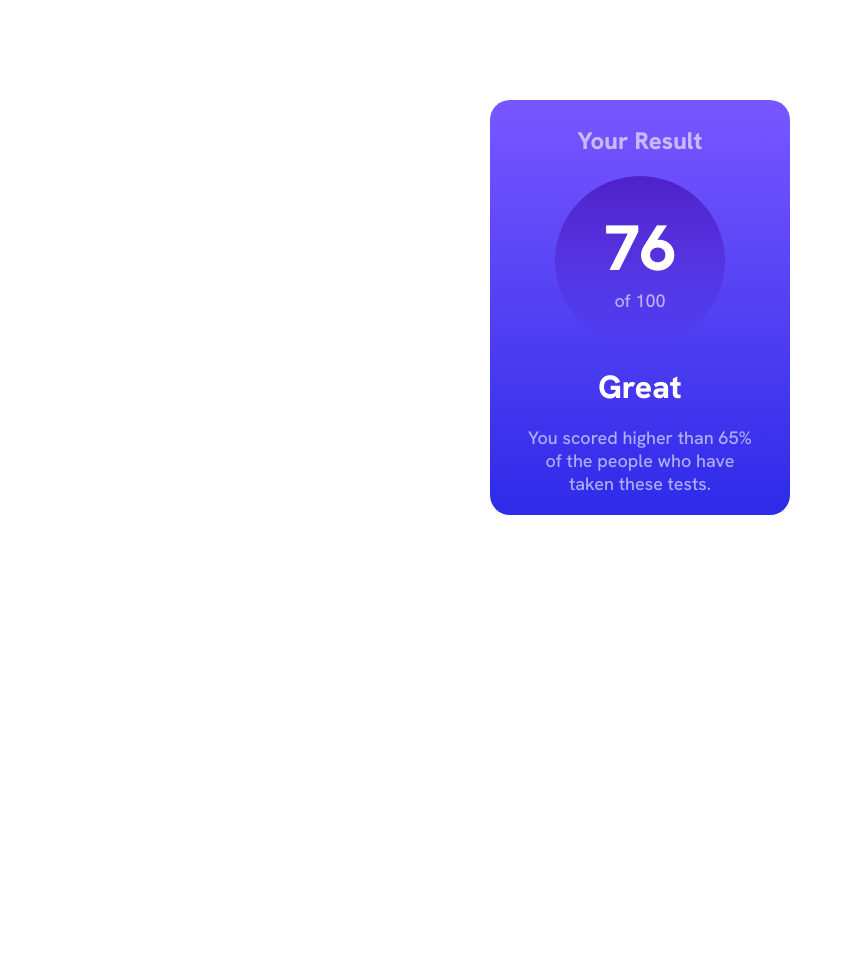
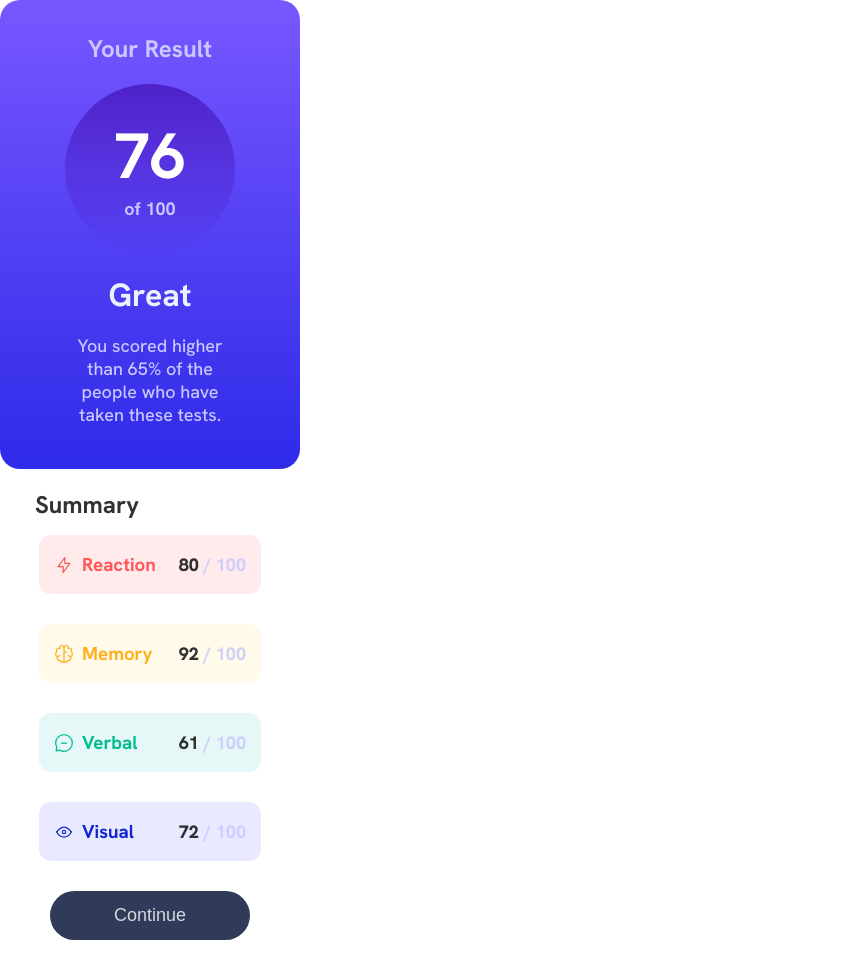
Before and after one commit to KaitoEG/results-summary-component-main, a plain HTML site: page index.html in a window 1280 px wide. Shown: the whole page, without its empty margins (0-853 px from the left). Before the commit the page ends 800 px from the top, so only its background shows below. Drawn offline with Linux system fonts and the light colour scheme.

Commit message:
Ya se encuentra todo listo, solo falta ajustarlo al desktop

```diff
--- a/index.html
+++ b/index.html
@@ -11,6 +11,13 @@
       sizes="32x32"
       href="./assets/images/favicon-32x32.png"
     />
+
+    <link rel="preconnect" href="https://fonts.googleapis.com" />
+    <link rel="preconnect" href="https://fonts.gstatic.com" crossorigin />
+    <link
+      href="https://fonts.googleapis.com/css2?family=Hanken+Grotesk:ital,wght@0,100..900;1,100..900&display=swap"
+      rel="stylesheet"
+    />
     <link rel="stylesheet" href="./styles/style.css" />
 
     <title>Frontend Mentor | Results summary component</title>
@@ -18,18 +25,54 @@
   <body>
     <div class="container">
       <div class="score-section">
-        <h2 class="transparent title">Your Result</h2>
+        <h2 class="transparent-title">Your Result</h2>
         <div class="score-circle">
           <h1 class="score">76</h1>
-          <p class="transparent">of 100</p>
+          <p>of 100</p>
         </div>
         <h1 class="margin-bottom">Great</h1>
         <p class="transparent">
           You scored higher than 65% of the people who have taken these tests.
         </p>
       </div>
+      <section class="summary">
+        <h1>Summary</h1>
+        <div class="reaction">
+          <div class="reac">
+            <img src="./assets/images/icon-reaction.svg" alt="" />
+            <h3>Reaction</h3>
+          </div>
+          <p>80 <span >/ 100</span></p>
+        </div>
 
+        <div class="memory">
+          <div class="mem">
+            <img src="./assets/images/icon-memory.svg" alt="" />
+            <h3>Memory</h3>
+          </div>
+          <p>92 <span>/ 100</span></p>
+        </div>
 
+        <div class="verbal">
+          <div class="verb">
+            <img src="./assets/images/icon-verbal.svg" alt="" />
+            <h3>Verbal</h3>
+          </div>
+          <p>61 <span>/ 100</span></p>
+        </div>
+
+        <div class="visual">
+          <div class="view">
+            <img src="./assets/images/icon-visual.svg" alt="" />
+            <h3>Visual</h3>
+          </div>
+          <p>72 <span>/ 100</span></p>
+        </div>
+
+        <button>
+          <p>Continue</p>
+        </button>
+      </section>
     </div>
   </body>
 </html>
--- a/styles/style.css
+++ b/styles/style.css
@@ -1,5 +1,3 @@
-@import url("https://fonts.googleapis.com/css2?family=Hanken+Grotesk:ital,wght@0,500;0,800;1,700&display=swap");
-
 :root {
   --light-red: hsl(0, 100%, 67%);
   --orange-yellow: hsl(39, 100%, 56%);
@@ -13,6 +11,9 @@
   --persian-blue: hsla(241, 72%, 46%, 0);
 
   --white: hsl(0, 0%, 100%);
+  --Pale-blue: hsl(221, 100%, 96%);
+  --Light-lavender: hsl(241, 100%, 89%);
+  --Dark-gray-blue: hsl(224, 30%, 27%);
 }
 
 * {
@@ -22,7 +23,10 @@
 }
 
 body {
-  font-family: "Hanken Grotesk";
+  font-family: "Hanken Grotesk", sans-serif;
+  font-optical-sizing: auto;
+  font-weight: 800;
+  font-style: normal;
 }
 
 p {
@@ -31,10 +35,15 @@ p {
 
 .margin-bottom {
   margin-bottom: 18px;
+  font-weight: 700;
+  color: var(--Pale-blue);
 }
 
-.title {
+.transparent-title {
   font-size: 24px;
+  font-weight: 700;
+  color: var(--Light-lavender);
+  padding: 8px 0px 0px;
 }
 
 .score {
@@ -42,7 +51,9 @@ p {
 }
 
 .transparent {
-  opacity: 0.6;
+  color: var(--Light-lavender);
+  font-weight: 500;
+  padding: 0px 40px 23px;
 }
 
 .container {
@@ -51,8 +62,8 @@ p {
   width: 100%;
   max-width: 300px;
   height: auto;
-  margin: 100px auto;
   overflow: hidden;
+  flex-direction: column;
 }
 
 .score-section {
@@ -78,11 +89,114 @@ p {
   padding: 30px;
 }
 
+.score-circle p {
+  font-weight: 700;
+  color: var(--Light-lavender);
+}
+
+.summary {
+  display: flex;
+  flex-direction: column;
+  padding: 20px 35px;
+}
+
+.reaction {
+  display: flex;
+  flex-direction: row;
+  padding: 17px 15px;
+  margin: 15px 4px;
+  justify-content: space-between;
+  align-items: center;
+  background-color: rgba(255, 63, 63, 0.1);
+  border-radius: 12px;
+}
+
+.reac {
+  display: flex;
+  align-items: center;
+  color: var(--light-red);
+}
+
+.memory {
+  display: flex;
+  flex-direction: row;
+  justify-content: space-between;
+  align-items: center;
+  padding: 17px 15px;
+  margin: 15px 4px;
+  background-color: rgba(255, 204, 51, 0.1);
+  border-radius: 12px;
+}
+
+.mem {
+  display: flex;
+  align-items: center;
+  color: var(--orange-yellow);
+}
+
+.verbal {
+  display: flex;
+  flex-direction: row;
+  padding: 17px 15px;
+  margin: 15px 4px;
+  justify-content: space-between;
+  align-items: center;
+  background-color: rgba(0, 178, 166, 0.1);
+  border-radius: 12px;
+}
+
+.verb {
+  display: flex;
+  align-items: center;
+  color: var(--green-teal);
+}
+.visual {
+  display: flex;
+  flex-direction: row;
+  padding: 17px 15px;
+  margin: 15px 4px;
+  justify-content: space-between;
+  align-items: center;
+  background-color: rgba(44, 54, 255, 0.1);
+  border-radius: 12px;
+}
+
+.view {
+  display: flex;
+  align-items: center;
+  color: var(--cobalt-blue);
+}
+
+button {
+  color: var(--white);
+  background-color: var(--Dark-gray-blue);
+  border: none;
+  border-radius: 40px;
+  margin: 15px;
+  padding: 14px;
+}
+img {
+  margin-right: 8px; /* Espacio entre la imagen y el texto del span */
+}
+
+.summary span {
+  color: var(--Light-lavender);
+}
+
+.summary h1 {
+  opacity: 0.8;
+}
+
+.summary p {
+  opacity: 0.8;
+}
+
 @media (max-width: 400px) {
   .container {
     max-width: 100%;
     margin: 0;
     padding: 0;
+   /* flex-direction: row;*/
   }
 
   .score-section {
@@ -98,7 +212,7 @@ p {
     padding: 20px;
   }
 
-  .title {
+  .transparent-title {
     font-size: 20px;
   }
 
```
Also changed, not shown: 1 other file.
